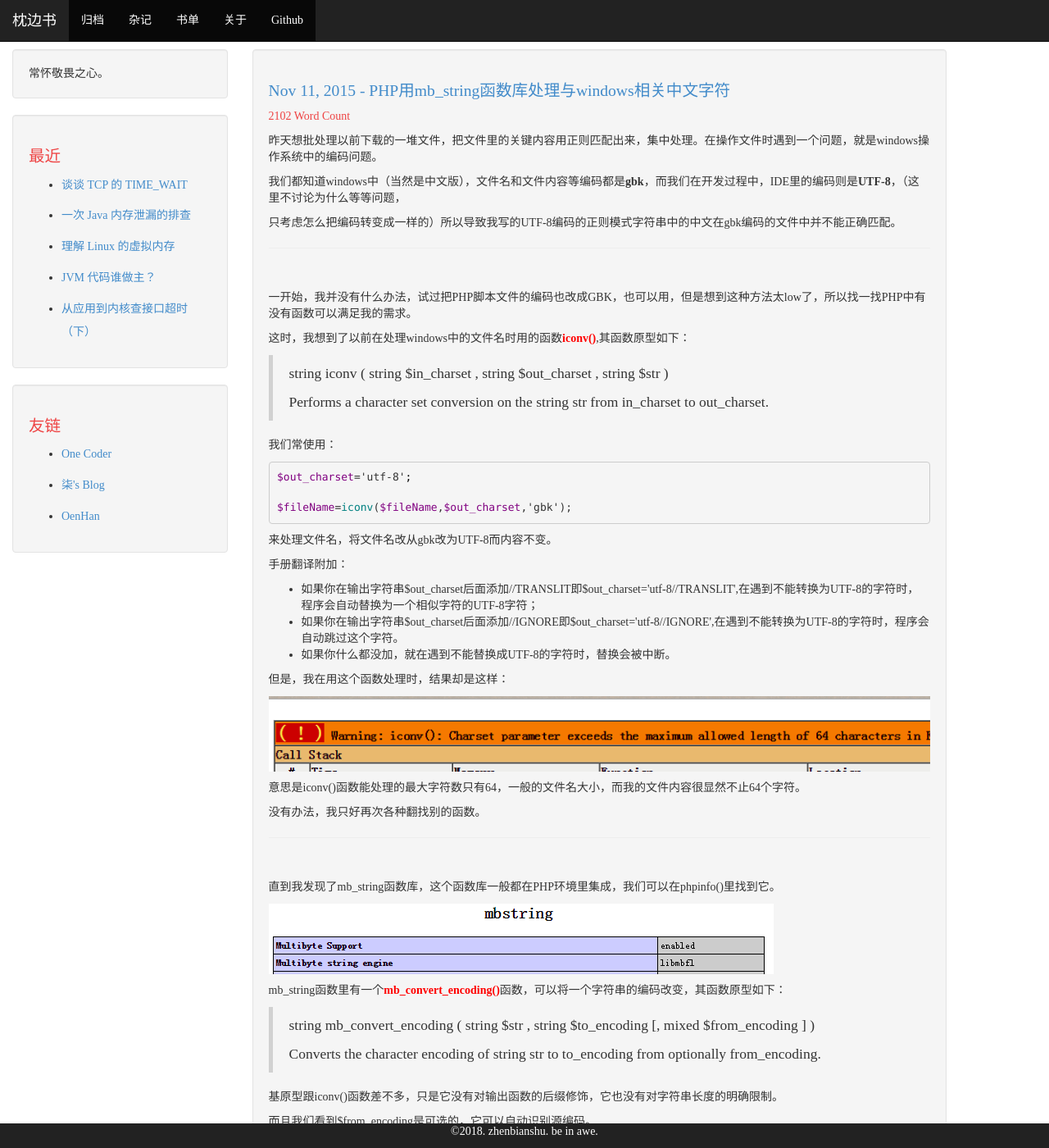
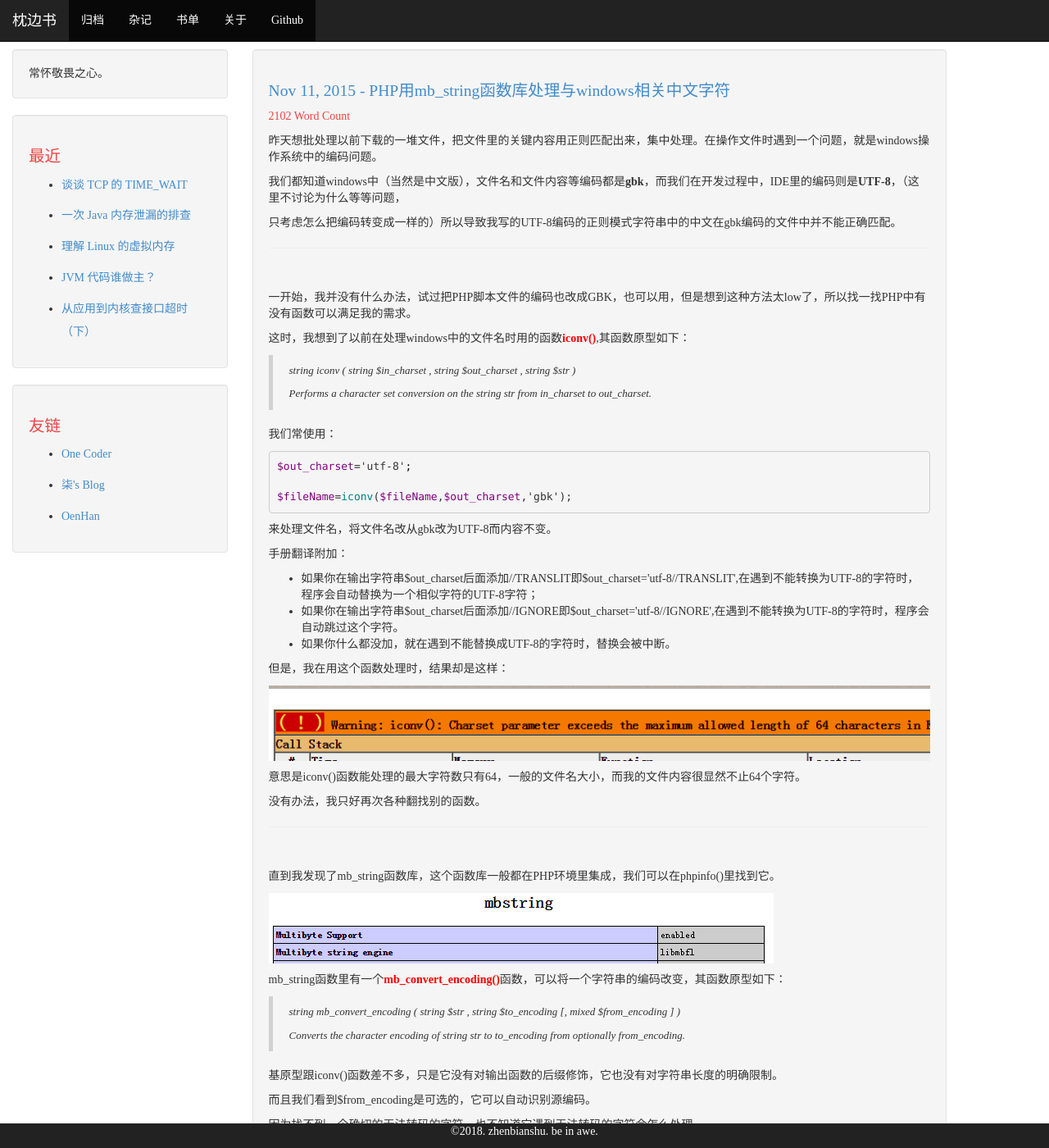
Before and after one commit to zhenbianshu/zhenbianshu.github.io, a Jekyll site: the page built from _posts/2015-11-11-php_deal_chinese_char_with_mb_lib.html, in a window 1280 px wide and 1400 px high. Shown: the whole window at 82% size. Built offline with Jekyll 4.4.1, drawn with Linux system fonts in a browser that asks for light colours; comment, search, counter and statistics services are not loaded.

Commit message:
modify blockquote font style;

```diff
--- a/css/theme.css
+++ b/css/theme.css
@@ -65,6 +65,11 @@ h2 {
     margin-top: 25px !important;
 }
 
+blockquote{
+    font-size: 13px;
+    font-style: oblique;
+}
+
 .utterances {
     max-width: none;
     border-top: solid 1px gray;
```
